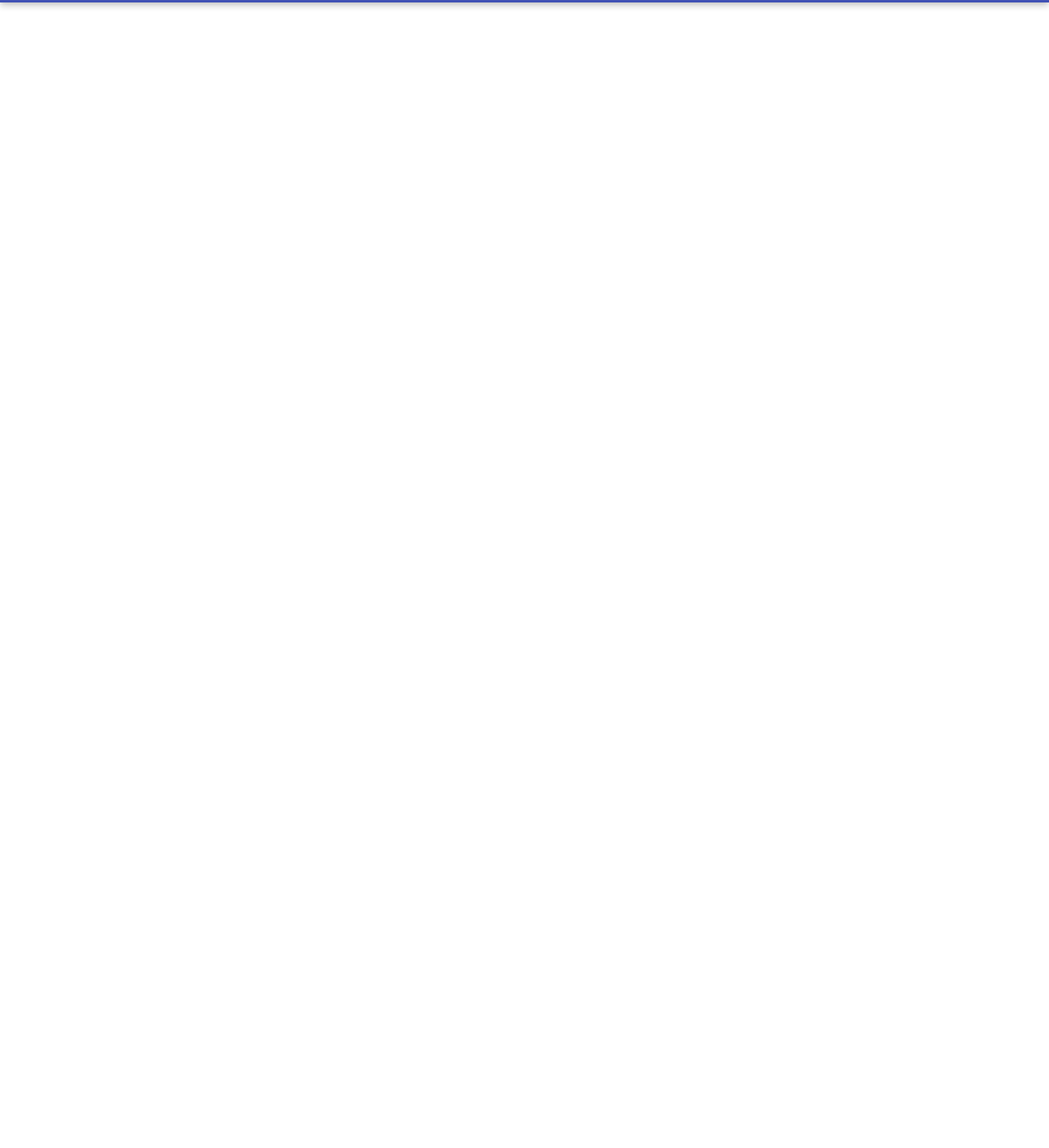
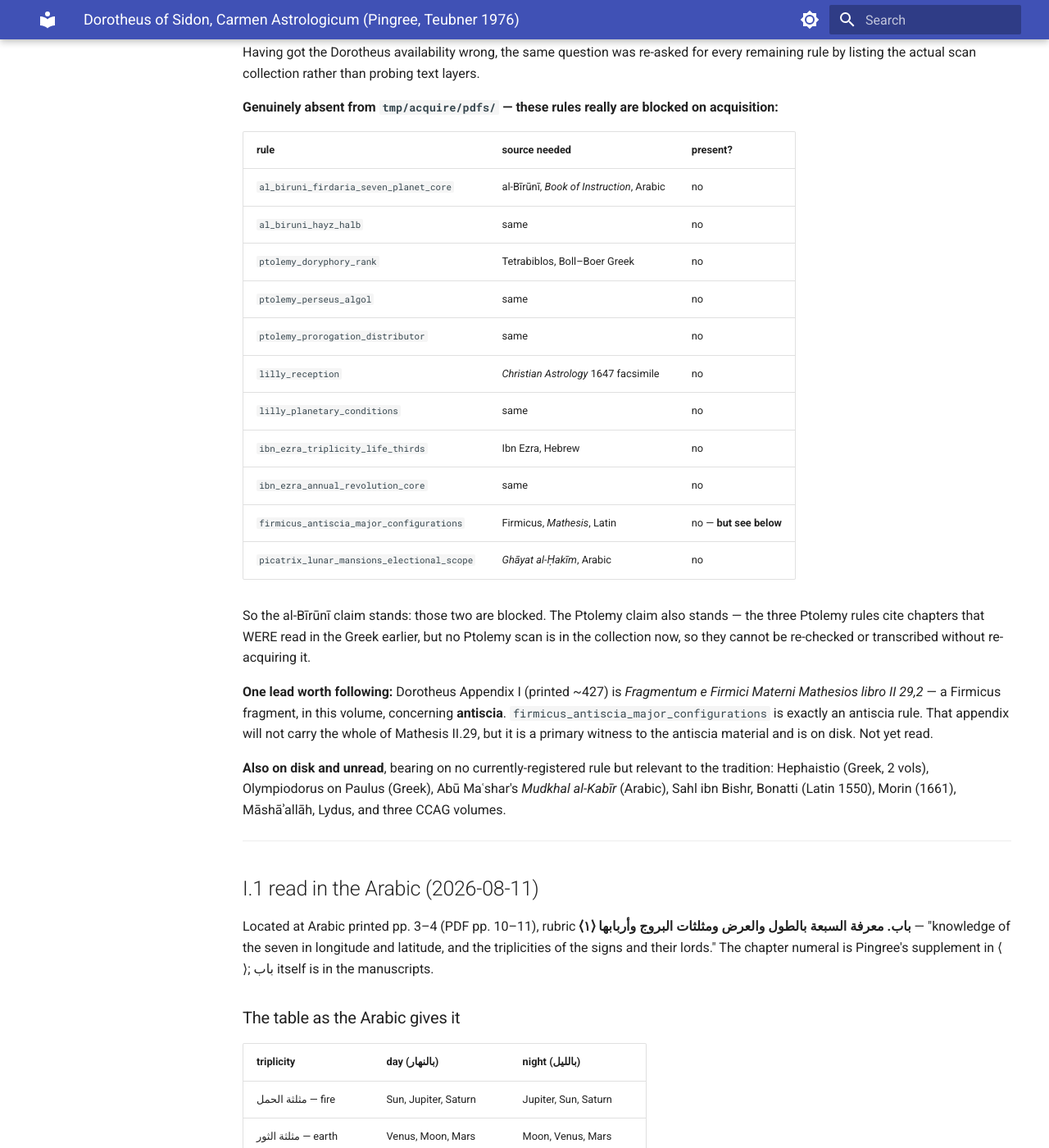
Before and after one commit to Bender1011001/traditional-astrology-engine, an MkDocs documentation site: the page built from docs/sources/dorotheus_notes.md, in a window 1280 px wide and 1400 px high, scrolled down 1550 px. Shown: the whole window at 82% size. Built offline with MkDocs 1.6.1 and Material for MkDocs 9.7.7, drawn with Linux system fonts in a browser that asks for light colours; some of the changed text lies outside the part shown.

Commit message:
Dorotheus I.1 read in the Arabic; the table is right, one clause has no slot
Read Umar al-Tabari's Arabic at I.1 (Arabic pp. 3-4), the earliest
continuous witness to a text whose Greek is lost. All four triplicities
give a day order and a night order of three lords each.

DOROTHEAN_TRIPLICITY checked systematically against both orderings in
all four elements and it reconciles exactly: our tuple is stored
(day, night, participating), and Dorotheus's day-first lord fills the
day slot, his night-first lord the night slot, and the third - which is
the same in both his orderings - the participating slot. The table is
correct. This is verification confirming existing work.

What it found is a clause the engine cannot express:

  wa-fi al-sunbula aydan hazzun li-utarid
  "and in Virgo, Mercury too has a share"

A SIGN-SPECIFIC fourth participant, belonging to Virgo alone and not to
Taurus or Capricorn. DOROTHEAN_TRIPLICITY is keyed by element, so there
is nowhere to put it.

Deliberately not patched. "hazz" states no weight, and triplicity feeds
dignity scoring, so inventing one would move every Virgo chart's totals
on a guess. Recorded as a sourced gap for a decision instead of quietly
filled - the opposite failure from this morning's, where a caveat
shipped without its claim.

Also flagged: Pingree's English prints the earth-triplicity night third
as "[then Mars]", and his sigla mark brackets as an editorial
supplement, but the Arabic prints "thumma al-mirrikh" plainly with no
supplement mark and no apparatus note. Which side is inconsistent could
not be settled from these pages.

Status is arabic_text_read_directly_partial, not a clean pass: chs. 5
and 22-24, which this rule also cites, are still read only in English.
Also records that the element names are not Dorotheus's - the apparatus
gives them as add. B, present only in the Berlin manuscript.

Co-Authored-By: Claude Opus 5 <noreply@anthropic.com>

```diff
--- a/docs/sources/dorotheus_notes.md
+++ b/docs/sources/dorotheus_notes.md
@@ -42,3 +42,77 @@ I twice concluded this source was unavailable in its original language, and was
 So the citation is accurate, but **pp. 161–162 are the translation, not the original**. Verifying this rule against the original means reading the corresponding Arabic in the first ~160 printed pages, which is now known to be available.
 
 **Status:** `translation_inspected` remains correct and honest. It is NOT upgraded on the strength of having found the Arabic — finding a source is not reading it.
+
+
+---
+
+## Cross-check: which other rules are genuinely blocked
+
+Having got the Dorotheus availability wrong, the same question was re-asked for every
+remaining rule by listing the actual scan collection rather than probing text layers.
+
+**Genuinely absent from `tmp/acquire/pdfs/` — these rules really are blocked on acquisition:**
+
+| rule | source needed | present? |
+|---|---|---|
+| `al_biruni_firdaria_seven_planet_core` | al-Bīrūnī, *Book of Instruction*, Arabic | no |
+| `al_biruni_hayz_halb` | same | no |
+| `ptolemy_doryphory_rank` | Tetrabiblos, Boll–Boer Greek | no |
+| `ptolemy_perseus_algol` | same | no |
+| `ptolemy_prorogation_distributor` | same | no |
+| `lilly_reception` | *Christian Astrology* 1647 facsimile | no |
+| `lilly_planetary_conditions` | same | no |
+| `ibn_ezra_triplicity_life_thirds` | Ibn Ezra, Hebrew | no |
+| `ibn_ezra_annual_revolution_core` | same | no |
+| `firmicus_antiscia_major_configurations` | Firmicus, *Mathesis*, Latin | no — **but see below** |
+| `picatrix_lunar_mansions_electional_scope` | *Ghāyat al-Ḥakīm*, Arabic | no |
+
+So the al-Bīrūnī claim stands: those two are blocked. The Ptolemy claim also stands — the
+three Ptolemy rules cite chapters that WERE read in the Greek earlier, but no Ptolemy scan is
+in the collection now, so they cannot be re-checked or transcribed without re-acquiring it.
+
+**One lead worth following:** Dorotheus Appendix I (printed ~427) is
+*Fragmentum e Firmici Materni Mathesios libro II 29,2* — a Firmicus fragment, in this volume,
+concerning **antiscia**. `firmicus_antiscia_major_configurations` is exactly an antiscia rule.
+That appendix will not carry the whole of Mathesis II.29, but it is a primary witness to the
+antiscia material and is on disk. Not yet read.
+
+**Also on disk and unread**, bearing on no currently-registered rule but relevant to the
+tradition: Hephaistio (Greek, 2 vols), Olympiodorus on Paulus (Greek), Abū Maʿshar's
+*Mudkhal al-Kabīr* (Arabic), Sahl ibn Bishr, Bonatti (Latin 1550), Morin (1661),
+Māshāʾallāh, Lydus, and three CCAG volumes.
+
+---
+
+## I.1 read in the Arabic (2026-08-11)
+
+Located at Arabic printed pp. 3–4 (PDF pp. 10–11), rubric **⟨١⟩ باب. معرفة السبعة بالطول والعرض ومثلثات البروج وأربابها** — "knowledge of the seven in longitude and latitude, and the triplicities of the signs and their lords." The chapter numeral is Pingree's supplement in ⟨ ⟩; باب itself is in the manuscripts.
+
+### The table as the Arabic gives it
+
+| triplicity | day (بالنهار) | night (بالليل) |
+|---|---|---|
+| مثلثة الحمل — fire | Sun, Jupiter, Saturn | Jupiter, Sun, Saturn |
+| مثلثة الثور — earth | Venus, Moon, Mars | Moon, Venus, Mars |
+| مثلثة الجوزاء — air | Saturn, Mercury, Jupiter | Mercury, Saturn, Jupiter |
+| مثلثة السرطان — water | Venus, Mars, Moon | Mars, Venus, Moon |
+
+**Checked systematically against `DOROTHEAN_TRIPLICITY`: all four consistent.** Our tuple is stored `(day, night, participating)`, and Dorotheus's two orderings compress onto it exactly — the day-first lord fills the day slot, the night-first lord the night slot, and the third, which is the same in both orderings, the participating slot. The table is right.
+
+Note the element names (نارية / ترابية / هوائية / مائية) are **not** in the text; the apparatus records them as `add. B`, present only in the Berlin manuscript. Our keys are element names, which is a convenience, not Dorotheus's own vocabulary.
+
+### ⚠ The clause with no slot
+
+> **وفي السنبلة أيضاً حظٌّ لعطارد** — *"and in Virgo, Mercury too has a share."*
+
+This sits inside the earth-triplicity entry and is **sign-specific**: a fourth participant belonging to Virgo alone, not to Taurus or Capricorn. `DOROTHEAN_TRIPLICITY` is keyed by *element*, so there is no place to put it and no Virgo chart can express it.
+
+**Deliberately not patched.** حظّ ("share", "portion") does not state a weight, and triplicity feeds dignity scoring — inventing a value would move every Virgo chart's totals on a guess. Recorded as a real, sourced gap for a decision, not silently filled.
+
+### A narrow text/translation mismatch
+
+Pingree's English at printed p. 161 prints the earth-triplicity night third as **"[then Mars]"**, and his own sigla mark `[]` as an editorial supplement. The Arabic at p. 4 line 2 prints **ثم المريخ** plainly — unbracketed, no ⟨ ⟩, no apparatus note. So the constituted Arabic presents as transmitted what the translation presents as supplied. Which side is inconsistent could not be settled from these pages; flagged rather than resolved.
+
+### Still English-only
+
+Chapters 5 and 22–24 (printed pp. 183–189), which this rule also cites for fortune and elevation, have **not** been read in the Arabic. The rule's status is therefore `arabic_text_read_directly_partial`, not a clean pass.
```
Also changed, not shown: 1 other file.
